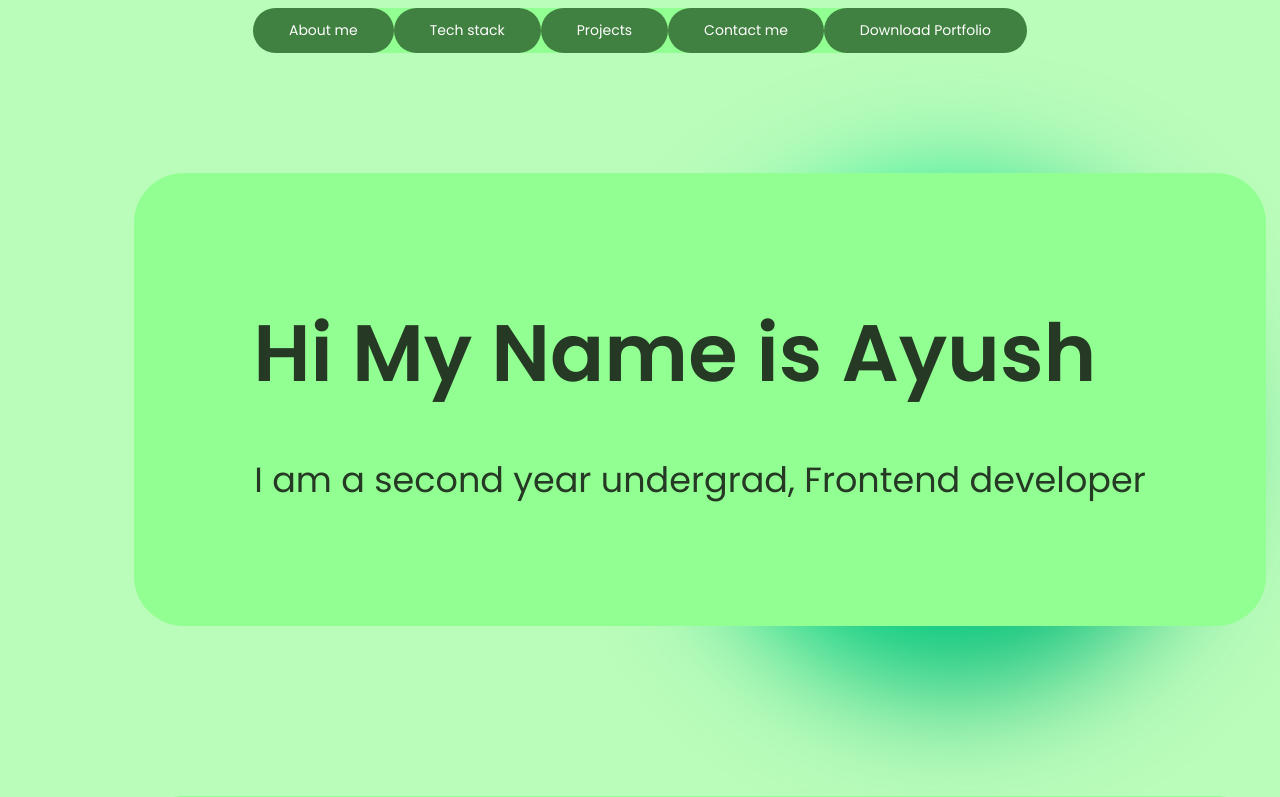
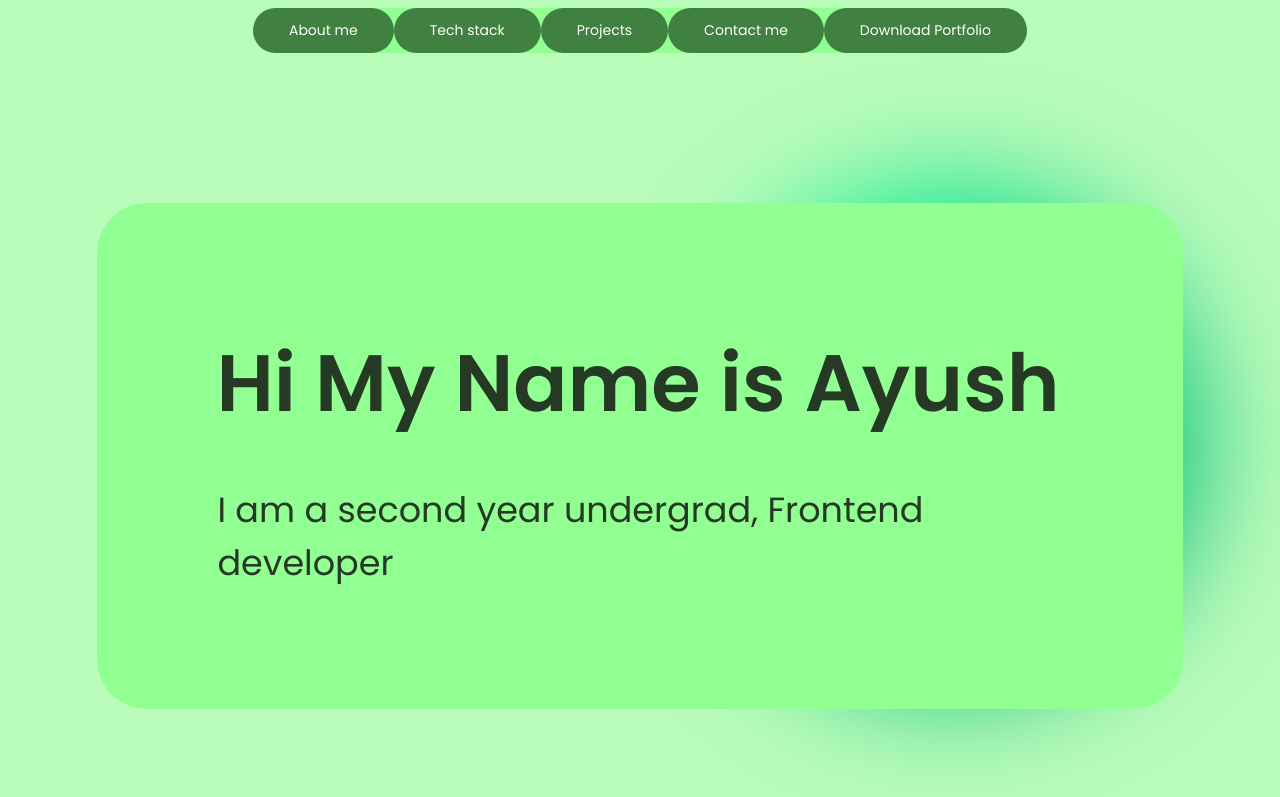
Before and after one commit to ayushgarg9/My-Portfolio, a plain HTML site: page index.html in a window 1280 px wide. Shown: the top 797 px of the page. Drawn offline with Linux system fonts and the light colour scheme.

Commit message:
changed margin

```diff
--- a/portfolio.css
+++ b/portfolio.css
@@ -49,6 +49,9 @@ section, .about, .tech, .contact {
   opacity: 1;
   transform: translateY(0);
 }
+.left {
+    margin: 150px;
+}
 
 .about {
     background-color: rgb(145, 255, 145);
@@ -56,8 +59,6 @@ section, .about, .tech, .contact {
     flex: 1;
     display: flex;
     flex-direction: column;
-    margin-left: 120px;
-    margin-top: 120px;
     align-items: center;
     justify-content: center;
     border: none;
@@ -86,6 +87,7 @@ section, .about, .tech, .contact {
   from { transform: translateY(0px); }
   to { transform: translateY(40px); }
 }
+
 .intro {
   font-size: 80px;
   font-weight: bold;
```
